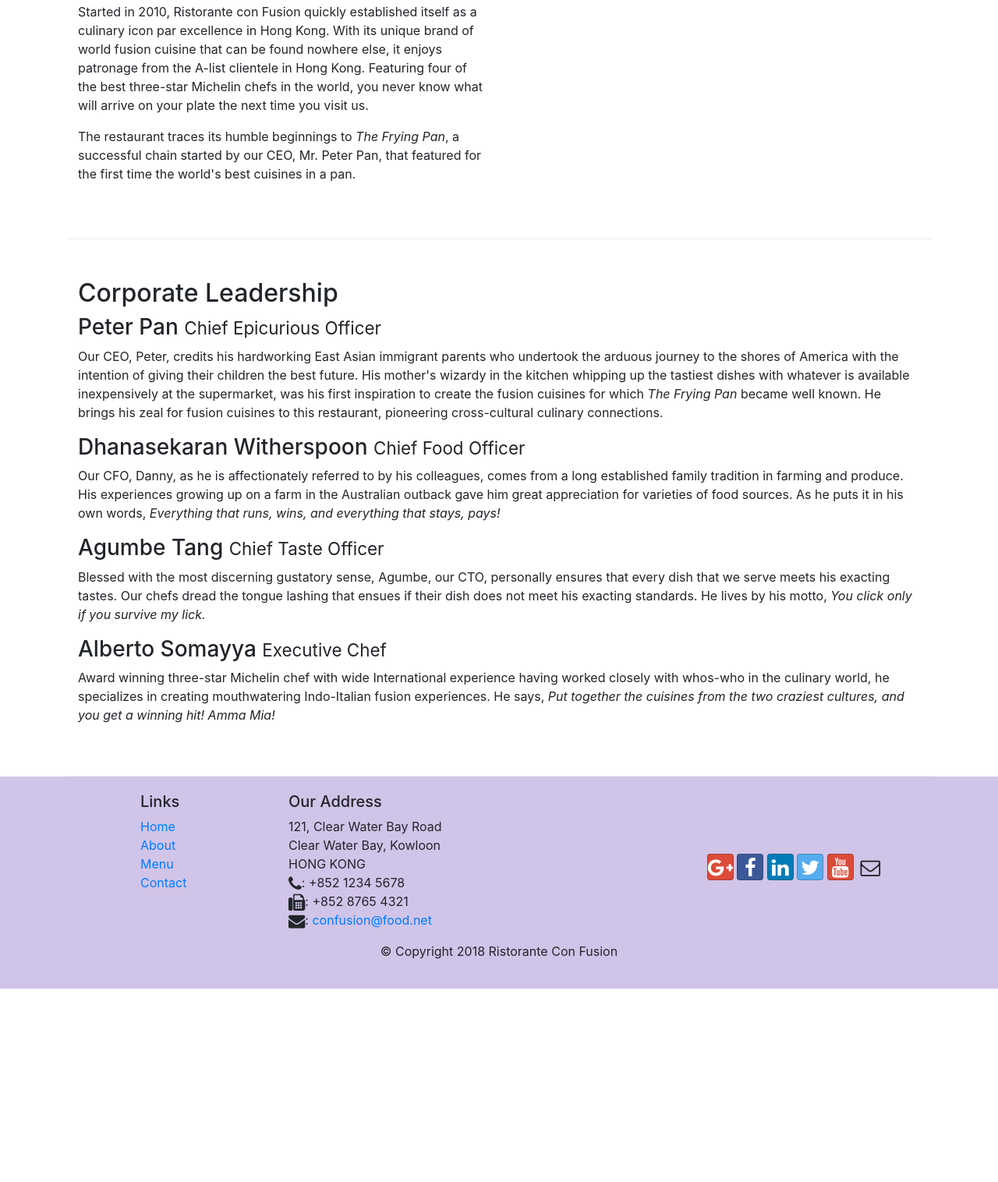
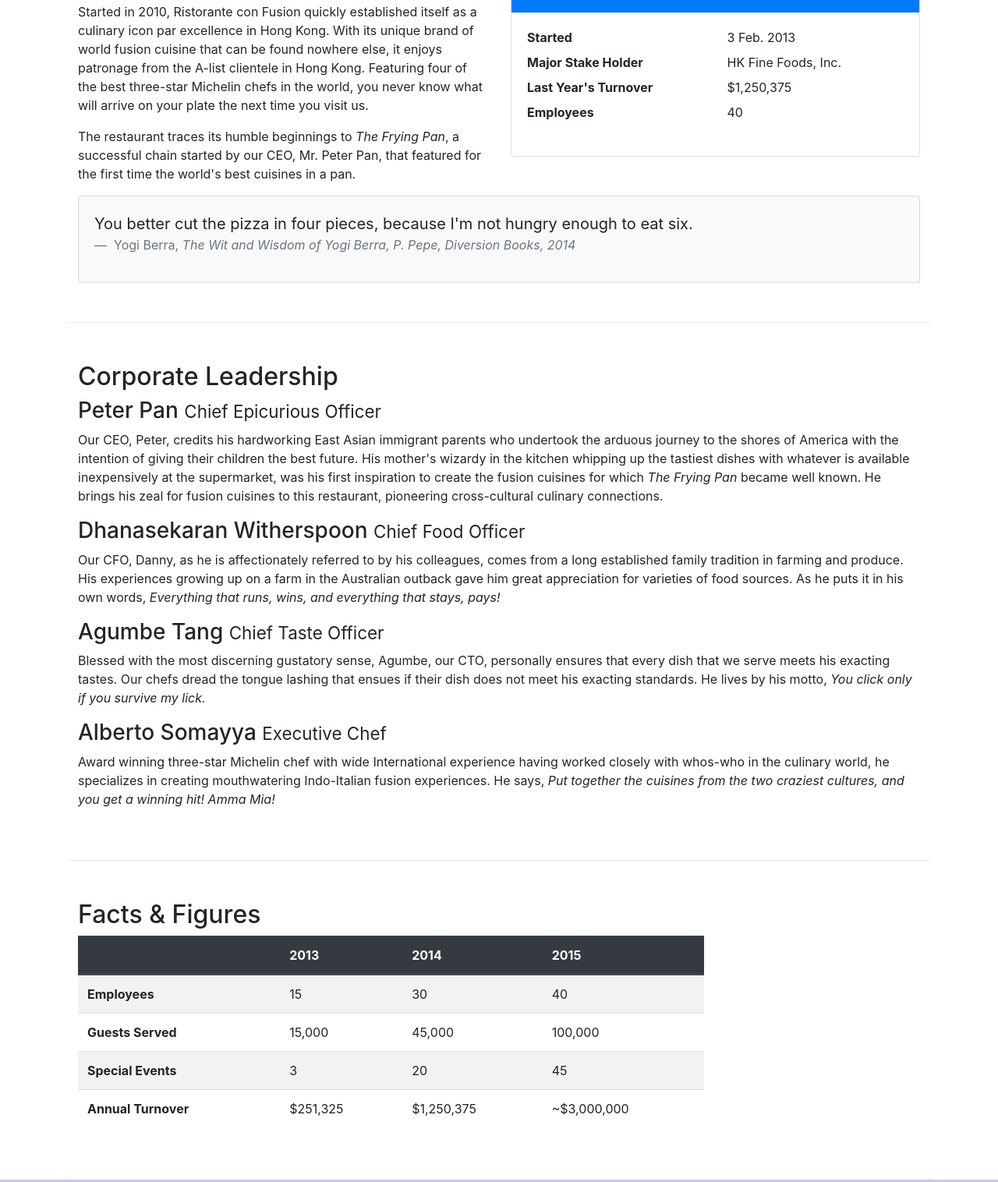
Before and after one commit to nathancodd/web_development, a website: page aboutus.html in a window 1280 px wide. Shown: the part 558-2074 px from the top of the page at 78% size. Before the commit the page ends 1826 px from the top, so only its background shows below. Drawn offline with nearby package versions, Linux system fonts and the light colour scheme.

Commit message:
tables and cards

```diff
--- a/aboutus.html
+++ b/aboutus.html
@@ -65,7 +65,37 @@
                 <p>Started in 2010, Ristorante con Fusion quickly established itself as a culinary icon par excellence in Hong Kong. With its unique brand of world fusion cuisine that can be found nowhere else, it enjoys patronage from the A-list clientele in Hong Kong.  Featuring four of the best three-star Michelin chefs in the world, you never know what will arrive on your plate the next time you visit us.</p>
                 <p>The restaurant traces its humble beginnings to <em>The Frying Pan</em>, a successful chain started by our CEO, Mr. Peter Pan, that featured for the first time the world's best cuisines in a pan.</p>
             </div>
-            <div>
+            <div class="col-sm">
+                <div class="card">
+                    <h3 class="card-header bg-primary text-white">Facts at a Glance</h3>
+                    <div class="card-body">
+                        <dl class="row">
+                            <dt class="col-6">Started</dt>
+                            <dd class="col-6">3 Feb. 2013</dd>
+                            <dt class="col-6">Major Stake Holder</dt>
+                            <dd class="col-6">HK Fine Foods, Inc.</dd>
+                            <dt class="col-6">Last Year's Turnover</dt>
+                            <dd class="col-6">$1,250,375</dd>
+                            <dt class="col-6">Employees</dt>
+                            <dd class="col-6">40</dd>
+                        </dl>
+                    </div>
+                </div>
+            </div>
+            <div class="col-12">
+                <div class="card card-body bg-light">
+                    <blockquote class="blockquote">
+                        <p class="mb-0">
+                            You better cut the pizza in four pieces, because I'm not hungry enough to eat six.
+                        </p>
+                        <footer class="blockquote-footer">
+                            Yogi Berra,
+                            <cite title="Source Title">
+                                The Wit and Wisdom of Yogi Berra, P. Pepe, Diversion Books, 2014
+                            </cite>
+                        </footer>
+                    </blockquote>
+                </div>
             </div>
         </div>
 
@@ -81,6 +111,57 @@
                 <p class="d-none d-sm-block">Blessed with the most discerning gustatory sense, Agumbe, our CTO, personally ensures that every dish that we serve meets his exacting tastes. Our chefs dread the tongue lashing that ensues if their dish does not meet his exacting standards. He lives by his motto, <em>You click only if you survive my lick.</em></p>
                 <h3>Alberto Somayya <small>Executive Chef</small></h3>
                 <p class="d-none d-sm-block">Award winning three-star Michelin chef with wide International experience having worked closely with whos-who in the culinary world, he specializes in creating mouthwatering Indo-Italian fusion experiences. He says, <em>Put together the cuisines from the two craziest cultures, and you get a winning hit! Amma Mia!</em></p>
+            </div>
+       </div>
+
+       <!-- table -->
+       <div class="row row-content">
+            <div class="col-12 col-sm-9">
+                <h2>Facts &amp; Figures</h2>
+                <div class="table-responsive">
+                    <table class="table table-striped">
+                        <thead class="thead-dark">
+                            <tr>
+                                <th>&nbsp;</th>
+                                <th>2013</th>
+                                <th>2014</th>
+                                <th>2015</th>
+                            </tr>
+                        </thead>
+                        <tbody>
+                            <tr>
+                                <th>Employees</th>
+                                <td>15</td>
+                                <td>30</td>
+                                <td>40</td>
+                            </tr>
+                            <tr>
+                                <th>Guests Served</th>
+                                <td>15,000</td>
+                                <td>45,000</td>
+                                <td>100,000</td>
+                            </tr>
+                            <tr>
+                                <th>Special Events</th>
+                                <td>3</td>
+                                <td>20</td>
+                                <td>45</td>
+                            </tr>
+                            <tr>
+                                <th>Annual Turnover</th>
+                                <td>$251,325</td>
+                                <td>$1,250,375</td>
+                                <td>~$3,000,000</td>
+                            </tr>
+                        </tbody>
+                    </table>
+                </div>
+            </div>
+
+            <!-- cards -->
+            <div class="col-12 col-sm-3">
+
+
             </div>
        </div>
 
```
